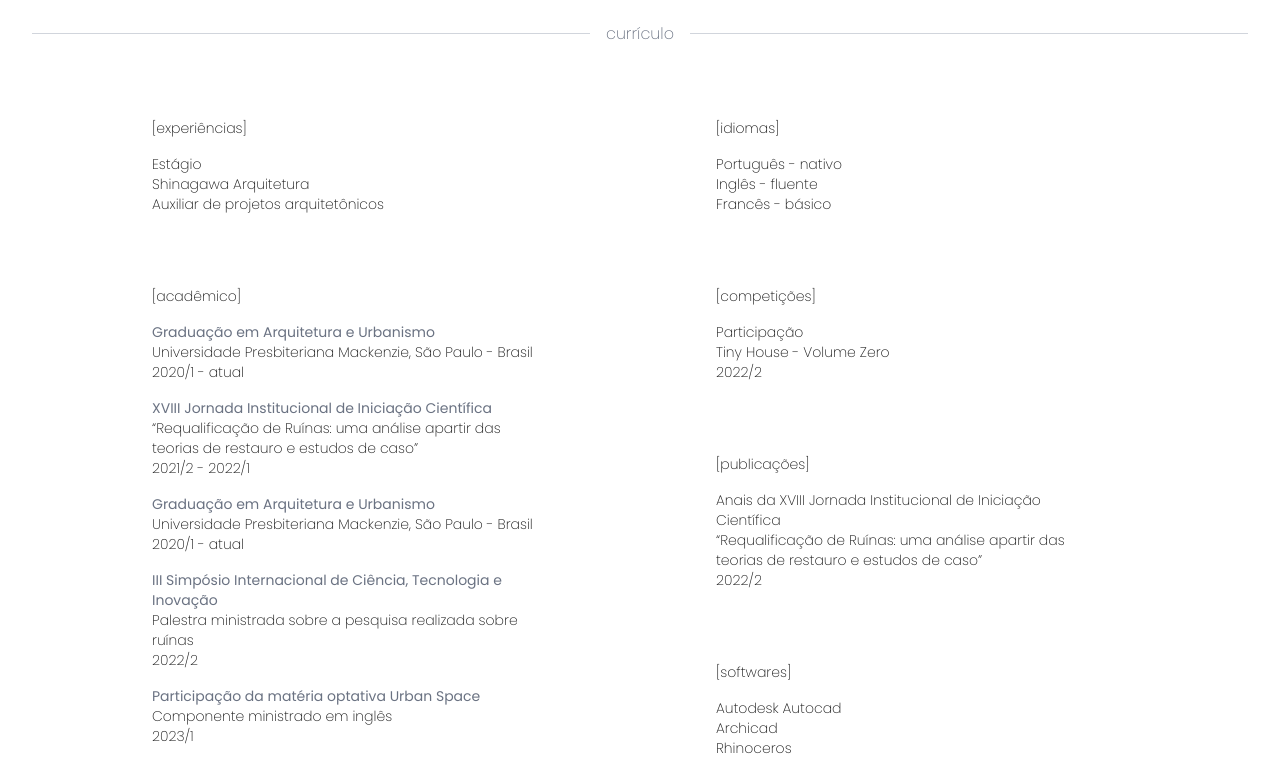
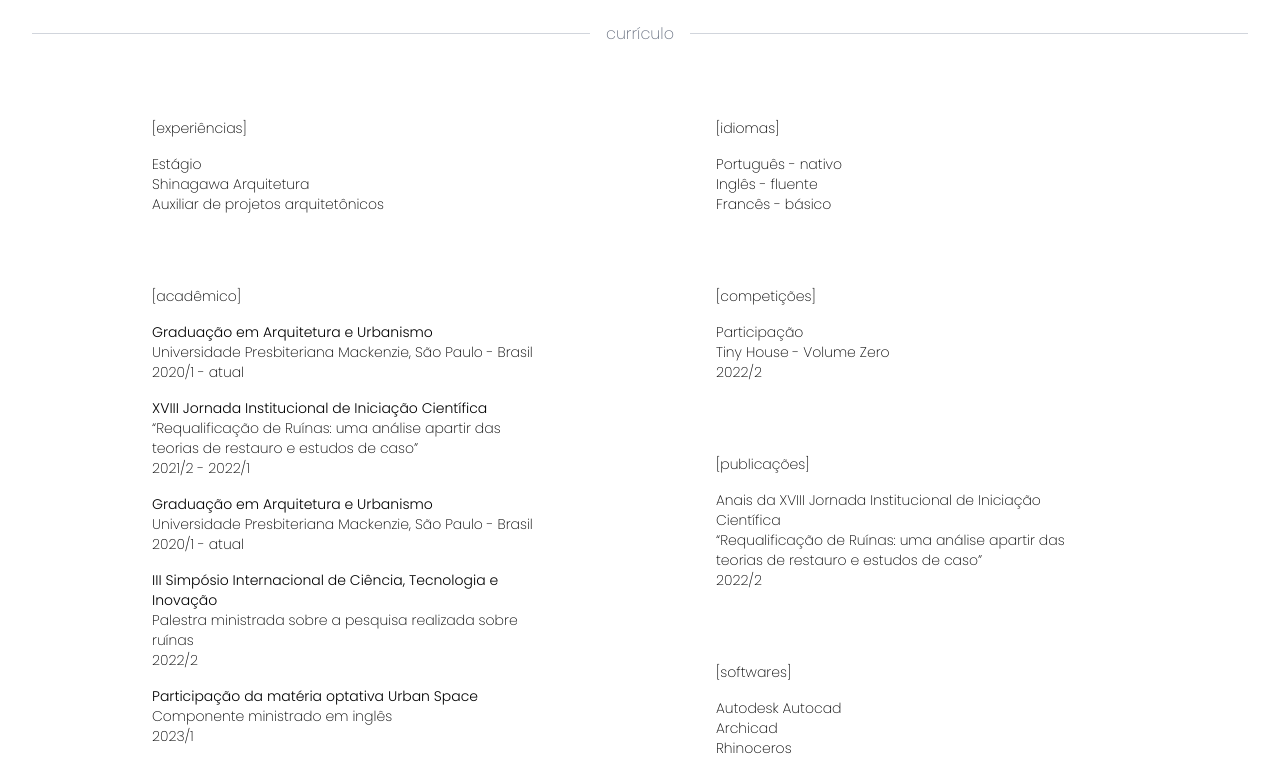
Before and after one commit to jmkenyon/laura-portfolio, a Next.js app: page /sobre-mim in a window 1280 px wide. Shown: the part 718-1478 px from the top of the page. Built offline with nearby package versions, Linux system fonts and the light colour scheme.

Commit message:
fixed col font

```diff
--- a/app/components/Resume.tsx
+++ b/app/components/Resume.tsx
@@ -12,7 +12,7 @@ const Resume = ( ) => {
                     {section.items.map((item, index) => (
                         <div key={index}>
 
-                            {"subtitle" in item && <h3 className="font-normal text-gray-500 mt-4 text-sm">{item.subtitle}</h3>}
+                            {"subtitle" in item && <h3 className="font-light mt-4 text-sm">{item.subtitle}</h3>}
                             {item.text && (
                                 Array.isArray(item.text) ? (
                                     item.text.map((line, lineIndex) => (
--- a/app/globals.css
+++ b/app/globals.css
@@ -23,7 +23,7 @@
 body {
   background: var(--background);
   color: var(--foreground);
-  font-family: Arial, Helvetica, sans-serif;
+  font-family: var(--font-sans);
 }
 
 
--- a/app/layout.tsx
+++ b/app/layout.tsx
@@ -7,7 +7,7 @@ import { Providers } from "./components/Providers";
 
 const poppins = Poppins({
   subsets: ["latin"],
-  weight: ["200", "400", "600", "800"],
+  weight: ["200", "300"],
 });
 
 export const metadata: Metadata = {
--- a/app/sobre-mim/page.tsx
+++ b/app/sobre-mim/page.tsx
@@ -6,7 +6,7 @@ import SocialIcons from "../components/SocialIcons";
 
 const Page = () => {
   return (
-    <div className="px-8 sm:py-8 py-13 bg-white">
+    <div className="px-8 sm:py-8 py-13 bg-white text-black">
       <div className="hidden sm:block">
         {" "}
         <Translate mode="light" />
```
